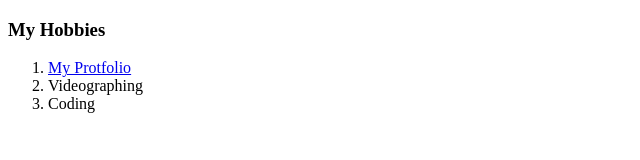
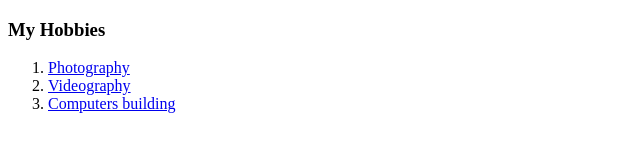
Before and after one commit to IMZ39/FirstSite, a plain HTML site: page hobbies.html in a window 1280 px wide. Shown: the whole page, without its empty margins (0-640 px from the left). Drawn offline with Linux system fonts and the light colour scheme.

Commit message:
Update hobbies.html

```diff
--- a/hobbies.html
+++ b/hobbies.html
@@ -1,16 +1,16 @@
 <!DOCTYPE html>
 <html>
     <head>
-      <meta charset= "utf-8">
-      <title>My Hobies</title>
-      <bod>  <h3>My Hobbies</h3>
-        <ol>
-          <li><a href="https://pixabay.com/de/users/imz36-3764994/">My Protfolio</a></li>
-          <li>Videographing</li>
-          <li>Coding</li>
-        </ol>
-      </bod>
+     <title>My Hobbies</title>
+</head>
 
-    </head>
+<body>
+  <h3>My Hobbies</h3>
+  <ol>
+    <li><a href="https://imz36.picfair.com/">Photography</a></li>
+    <li><a href="https://pixabay.com/videos/id-49469/">Videography</a></li>
+    <li><a href="https://youtu.be/_jhyP9BbnE4">Computers building</a></li>
+  </ol>
+</body>
 
 </html>
```
